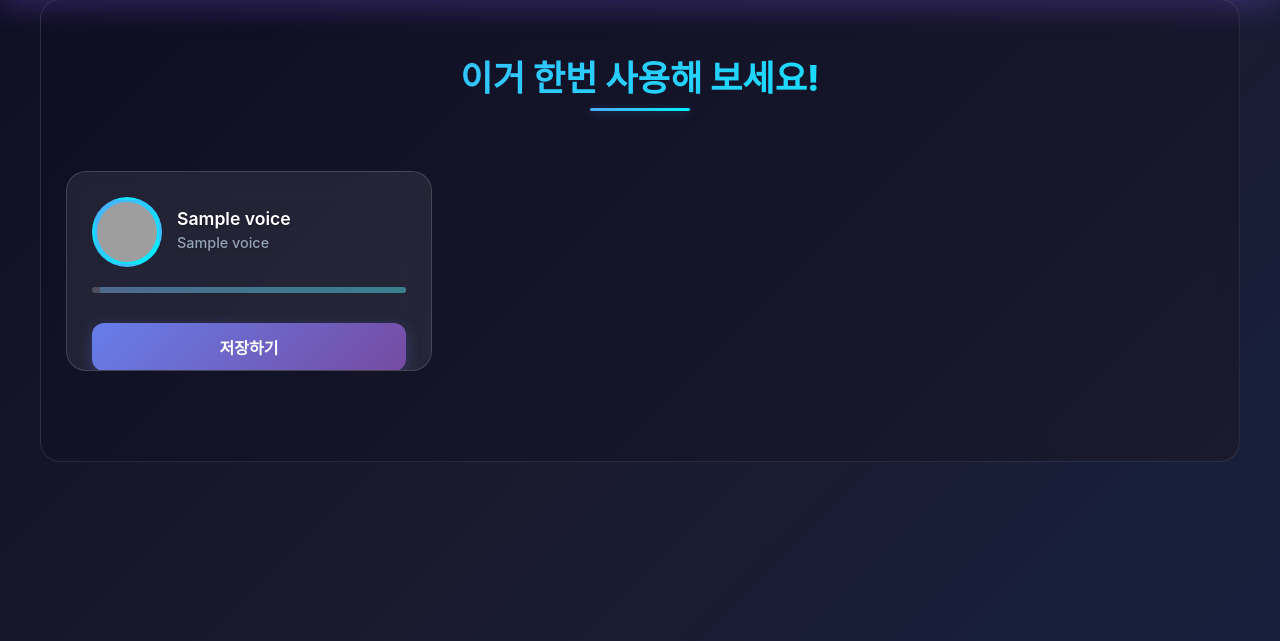
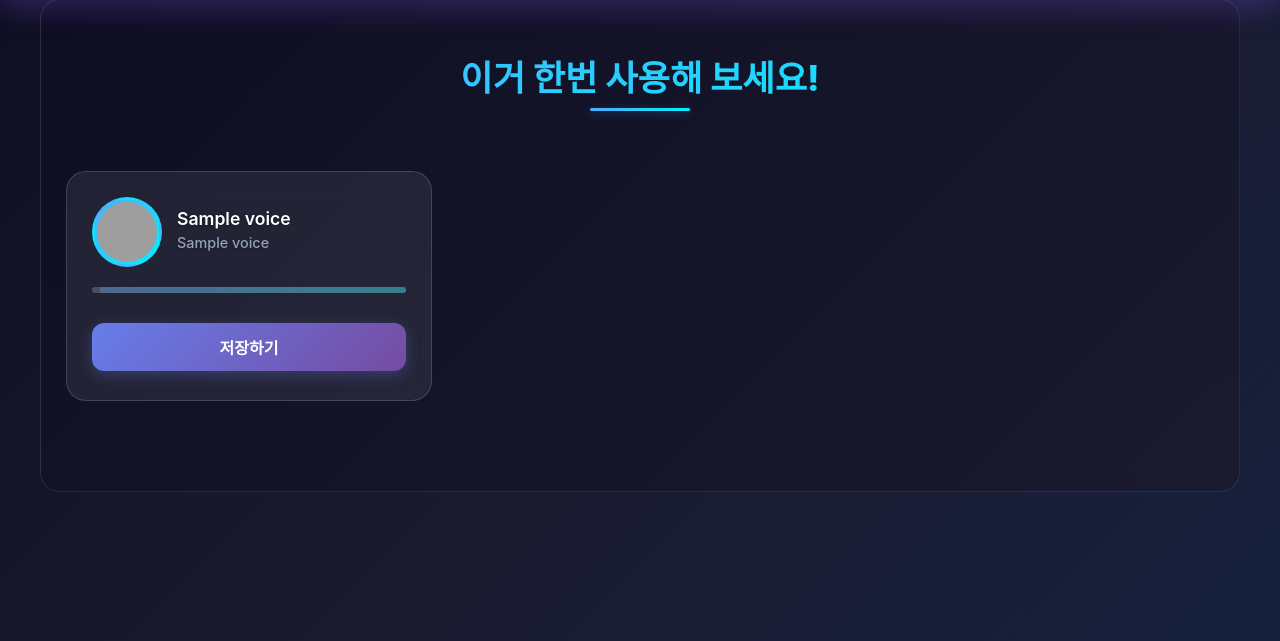
Before and after one commit to staffil/galatea, a Django app: template home/templates/home/voice_all.html in a window 1280 px wide. Shown: the part 71-712 px from the top of the page. Run offline with Django 5.2, Linux system fonts and the light colour scheme; the template is opened without the code that fills it: most values are stand-ins (such as "Sample title", 1, 10 or a date in 2020); grey boxes are pictures that could not be loaded.

Commit message:
'geapungsin'

```diff
--- a/galatea/settings.py
+++ b/galatea/settings.py
@@ -56,7 +56,7 @@ LOCALE_PATHS = [
 # SECURITY WARNING: keep the secret key used in production secret!
 SECRET_KEY =os.getenv("SECRET_KEY")
 # SECURITY WARNING: don't run with debug turned on in production!
-DEBUG = False
+DEBUG = True
 
 ALLOWED_HOSTS = [
     '54.173.112.53',
--- a/static/css/home/voice_all.css
+++ b/static/css/home/voice_all.css
@@ -62,7 +62,7 @@
     transition: all 0.4s cubic-bezier(0.175, 0.885, 0.32, 1.275);
     position: relative;
     overflow: hidden;
-    height: 200px;
+    height: 230px;
 }
 
 .voice-wrapper::before {
```
Also changed, not shown: locale/en/LC_MESSAGES/django.po.
